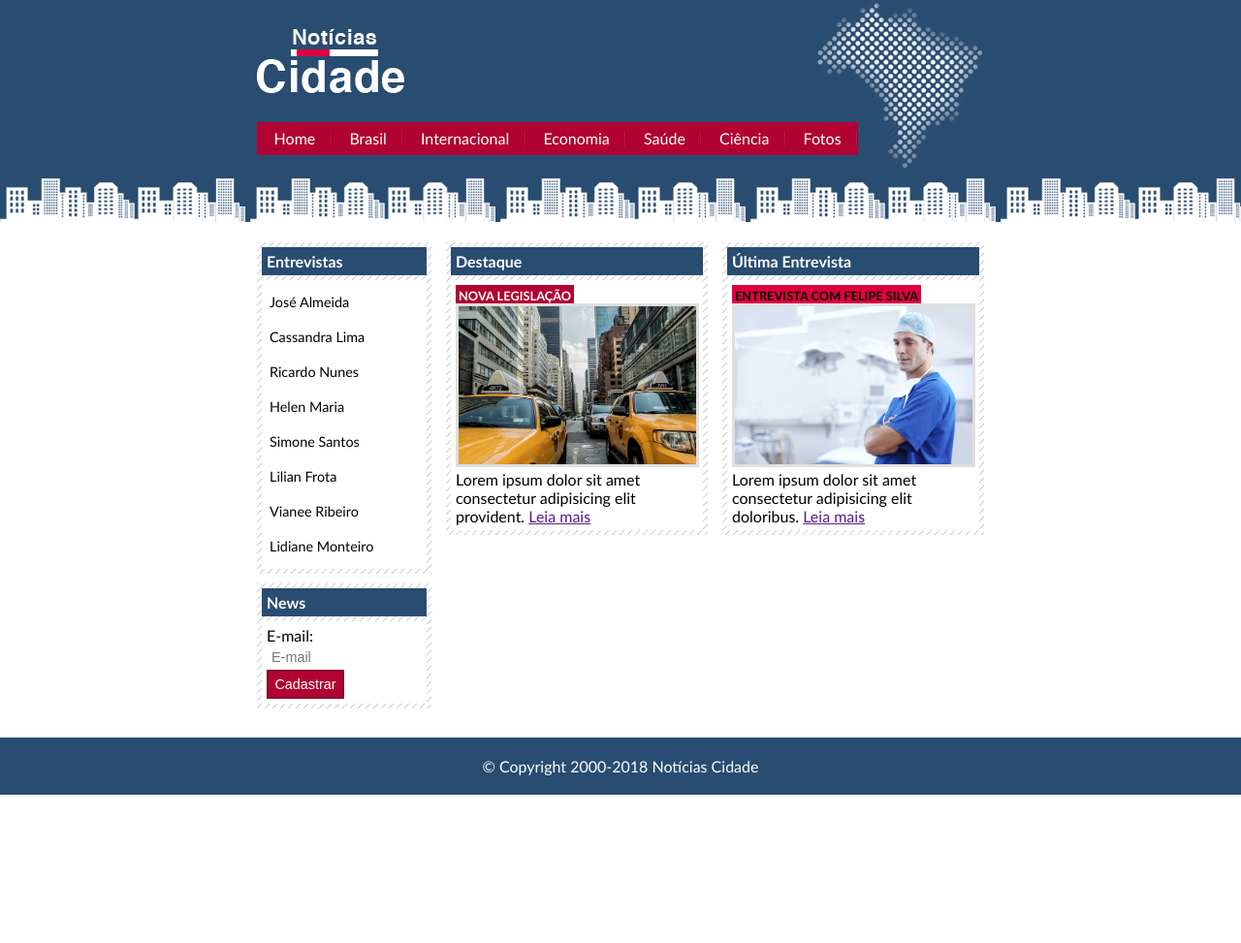
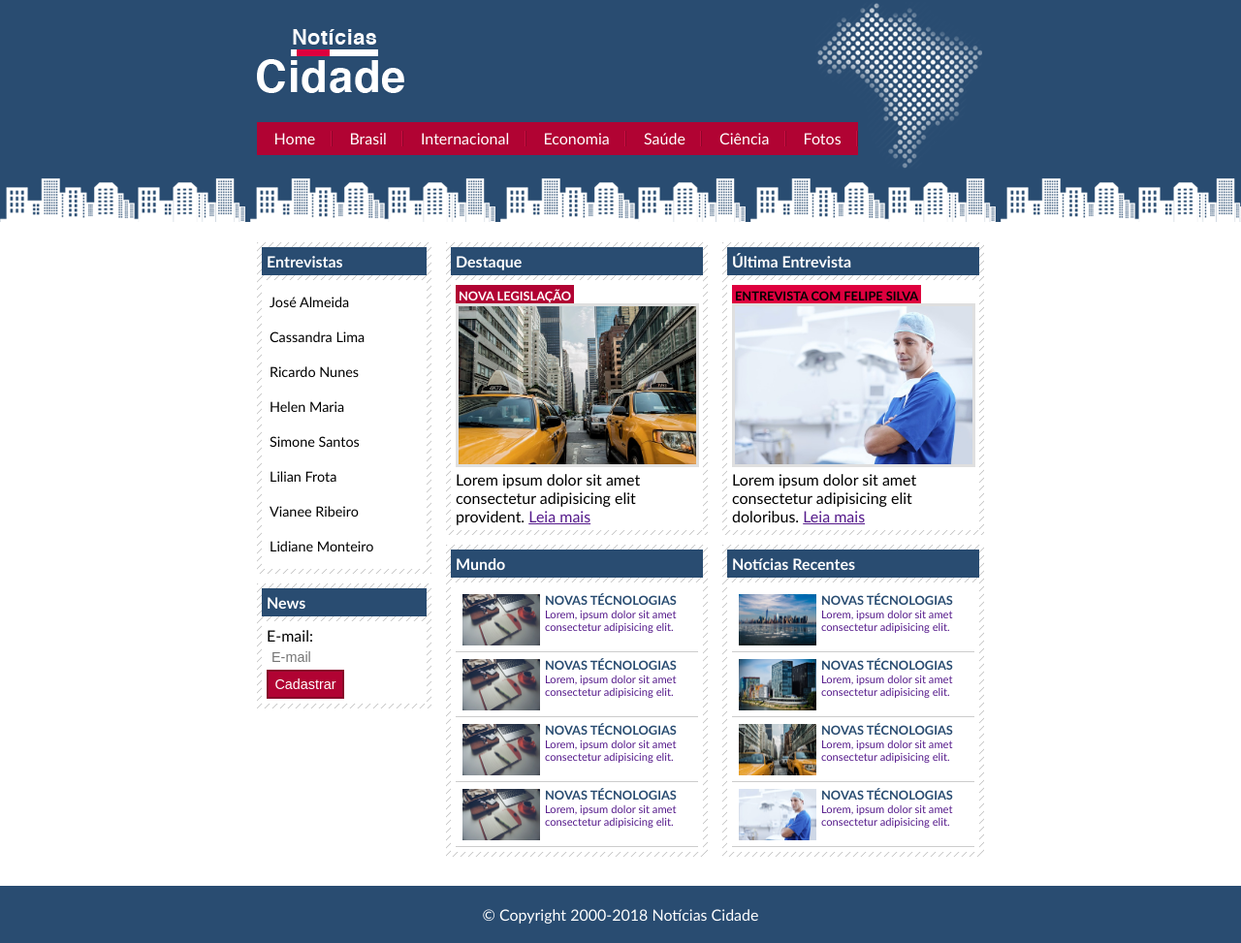
Before and after one commit to EltonFrota/TreinamentoHTML5-CSS3, a plain HTML site: page Noticias-Cidade/index.html in a window 1280 px wide. Shown: the whole page at 97% size. Before the commit the page ends 820 px from the top, so only its background shows below. Drawn offline with Linux system fonts and the light colour scheme.

Commit message:
commit area de noticias

```diff
--- a/Noticias-Cidade/css/estilo.css
+++ b/Noticias-Cidade/css/estilo.css
@@ -185,6 +185,37 @@ h3 {
 	color: #000;
 }
 
+/*Formatação da lista de noticias*/
+#lista-noticias li {
+	padding: 2px;
+	border-bottom: 1px solid #ccc;
+	height: 62px;
+}
+
+#lista-noticias li a img {
+	float: left;
+	margin: 5px;
+}
+
+#lista-noticias li a {
+	text-decoration: none;
+}
+
+#lista-noticias li a h3 {
+	font-size: 0.8em;
+	padding: 0;
+	color: #294c71;
+}
+
+#lista-noticias li:hover {
+	background: #eee;
+	cursor: pointer;
+}
+
+#lista-noticias li a p {
+	font-size: 0.7em;
+}
+
 /*Rodape*/
 #conteinar-rodape{
 	background: #294c71;
--- a/Noticias-Cidade/index.html
+++ b/Noticias-Cidade/index.html
@@ -37,8 +37,8 @@
 			</div><!--Fim do Topo-->
 
 			<div id="conteudo"><!--Inicio do Conteudo-->
-				<!--Inicio Primario-->
-				<div id="primario">
+
+				<div id="primario"><!--Inicio Primario-->
 
 					<div class="caixa destaque">
 							<h2>Destaque</h2>
@@ -51,12 +51,51 @@
 
 							</div>
 					</div>
-				</div>	<!--Fim Secundario-->
 
-				<!--Inicio Secundario-->
-				<div id="secundario">
+					<div class="caixa"><!--Inicio caixa-->
+						<h2>Mundo</h2>
+						<div class="caixa-conteudo">
+							<ul id="lista-noticias">
+								<li>
+									<a href="">
+										<img src="imagens/tecnologia.jpg" width="80px">
+										<h3>Novas Técnologias</h3>
+										<p>Lorem, ipsum dolor sit amet consectetur adipisicing elit. </p>
+									</a>
+								</li>
+								<li>
+									<a href="">
+										<img src="imagens/tecnologia.jpg" width="80px">
+										<h3>Novas Técnologias</h3>
+										<p>Lorem, ipsum dolor sit amet consectetur adipisicing elit. </p>
+									</a>
+								</li>
+								<li>
+									<a href="">
+										<img src="imagens/tecnologia.jpg" width="80px">
+										<h3>Novas Técnologias</h3>
+										<p>Lorem, ipsum dolor sit amet consectetur adipisicing elit. </p>
+									</a>
+								</li>
+								<li>
+									<a href="">
+										<img src="imagens/tecnologia.jpg" width="80px">
+										<h3>Novas Técnologias</h3>
+										<p>Lorem, ipsum dolor sit amet consectetur adipisicing elit. </p>
+									</a>
+								</li>
 
-					<div class="caixa entrevista">
+							</ul>
+
+
+						</div>
+					</div><!--Fim caixa-->
+				</div>	<!--Fim Primario-->
+
+
+				<div id="secundario"> <!--Inicio Secundario-->
+
+					<div class="caixa entrevista"> <!--Inicio caixa-->
 						<h2>Última Entrevista</h2>
 						<div class="caixa-conteudo">
 							<h3>entrevista com felipe silva</h3>
@@ -64,13 +103,52 @@
 							<p>Lorem ipsum dolor sit amet consectetur adipisicing elit doloribus.
 								<a href="">Leia mais</a>
 							</p>
+						</div>
+					</div><!--Fim caixa-->
+
+					<div class="caixa"><!--Inicio caixa-->
+						<h2>Notícias Recentes</h2>
+						<div class="caixa-conteudo">
+							<ul id="lista-noticias">
+								<li>
+									<a href="">
+										<img src="imagens/cidade.jpg" width="80px">
+										<h3>Novas Técnologias</h3>
+										<p>Lorem, ipsum dolor sit amet consectetur adipisicing elit. </p>
+									</a>
+								</li>
+								<li>
+									<a href="">
+										<img src="imagens/mundo.jpg" width="80px">
+										<h3>Novas Técnologias</h3>
+										<p>Lorem, ipsum dolor sit amet consectetur adipisicing elit. </p>
+									</a>
+								</li>
+								<li>
+									<a href="">
+										<img src="imagens/taxi.jpg" width="80px">
+										<h3>Novas Técnologias</h3>
+										<p>Lorem, ipsum dolor sit amet consectetur adipisicing elit. </p>
+									</a>
+								</li>
+								<li>
+									<a href="">
+										<img src="imagens/doutor.jpg" width="80px">
+										<h3>Novas Técnologias</h3>
+										<p>Lorem, ipsum dolor sit amet consectetur adipisicing elit. </p>
+									</a>
+								</li>
+
+							</ul>
+
 
 						</div>
-					</div>
-				</div>	<!--Fim Secundario-->
+				</div><!--Fim caixa-->
 
-				<!--Inicio Menu Lateral-->
-				<div id="lateral">
+				</div><!--Fim Secundario-->
+
+
+				<div id="lateral"><!--Inicio Menu Lateral-->
 
 					<div class="caixa">
 						<h2>Entrevistas</h2>
```
